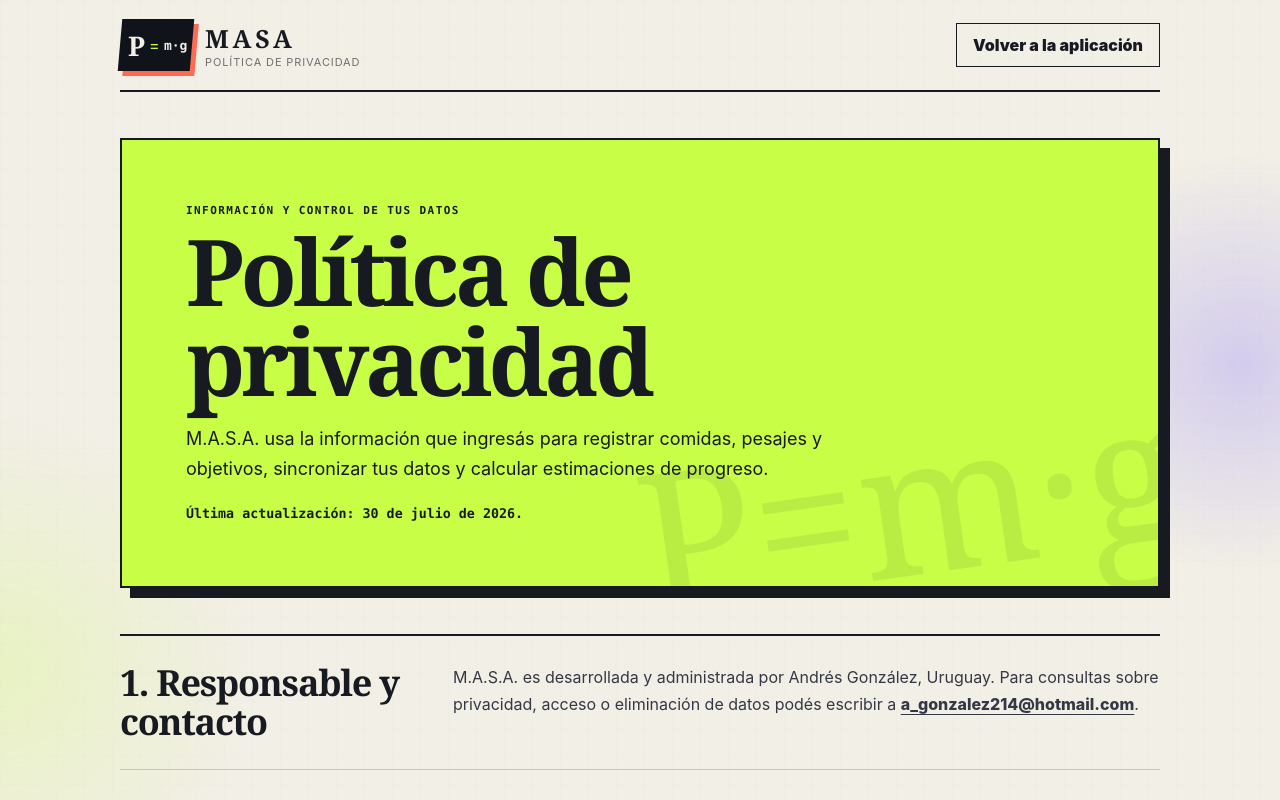
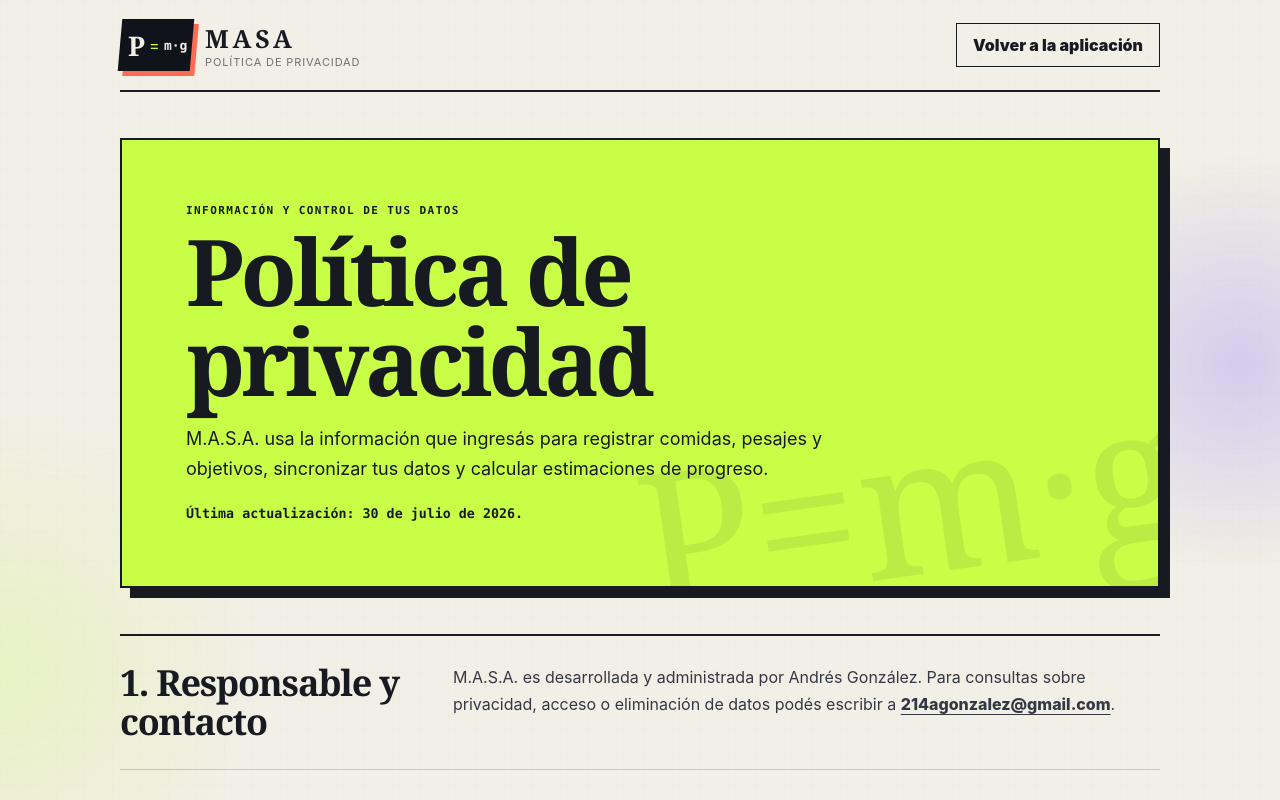
Before and after one commit to andresgonzalezarbildi/MASA, a website: page privacy.html in a window 1280 px wide. Shown: the top 800 px of the page. Drawn offline with Linux system fonts and the light colour scheme.

Commit message:
Update privacy.html

```diff
--- a/privacy.html
+++ b/privacy.html
@@ -30,7 +30,7 @@
 <section class="legal-document">
 <article>
 <h2>1. Responsable y contacto</h2>
-<p>M.A.S.A. es desarrollada y administrada por Andrés González, Uruguay. Para consultas sobre privacidad, acceso o eliminación de datos podés escribir a <a href="mailto:a_gonzalez214@hotmail.com">a_gonzalez214@hotmail.com</a>.</p>
+<p>M.A.S.A. es desarrollada y administrada por Andrés González. Para consultas sobre privacidad, acceso o eliminación de datos podés escribir a <a href="mailto:214agonzalez@gmail.com">214agonzalez@gmail.com</a>.</p>
 </article>
 <article>
 <h2>2. Información que tratamos</h2>
```
